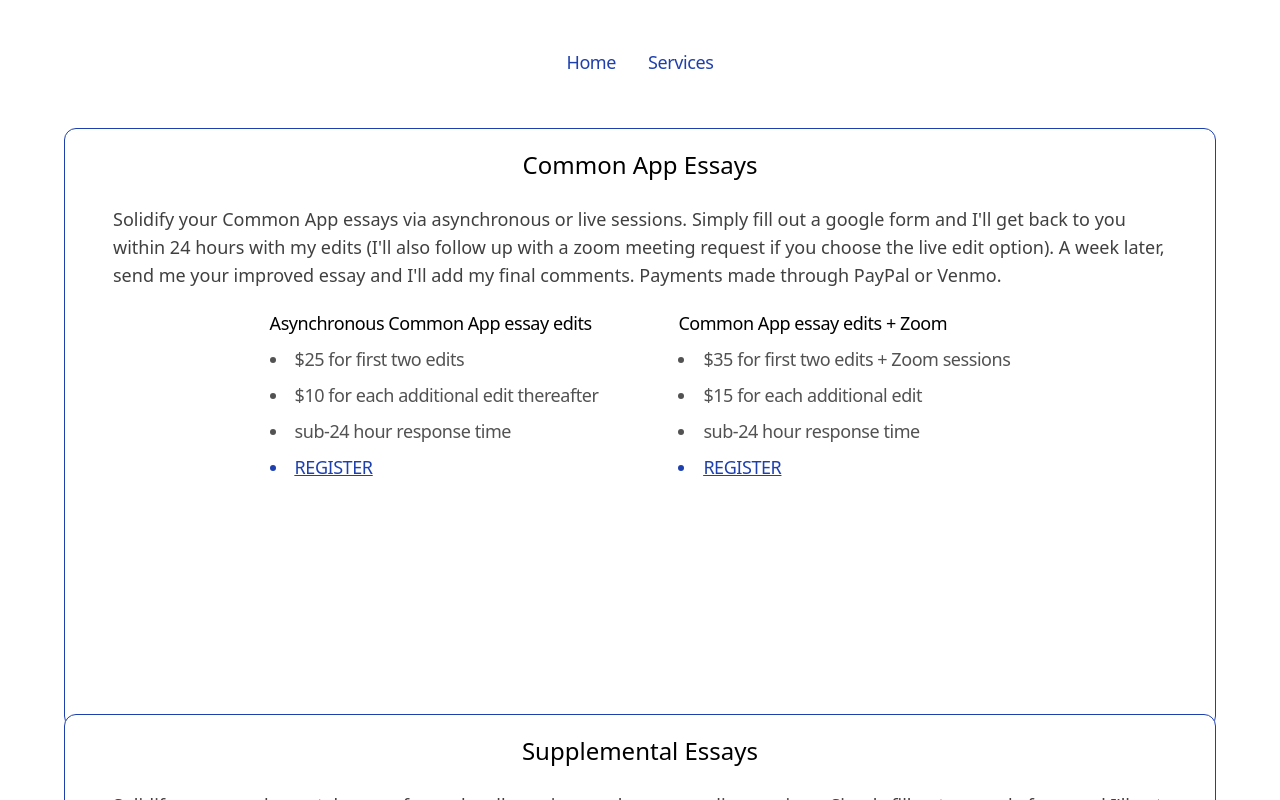
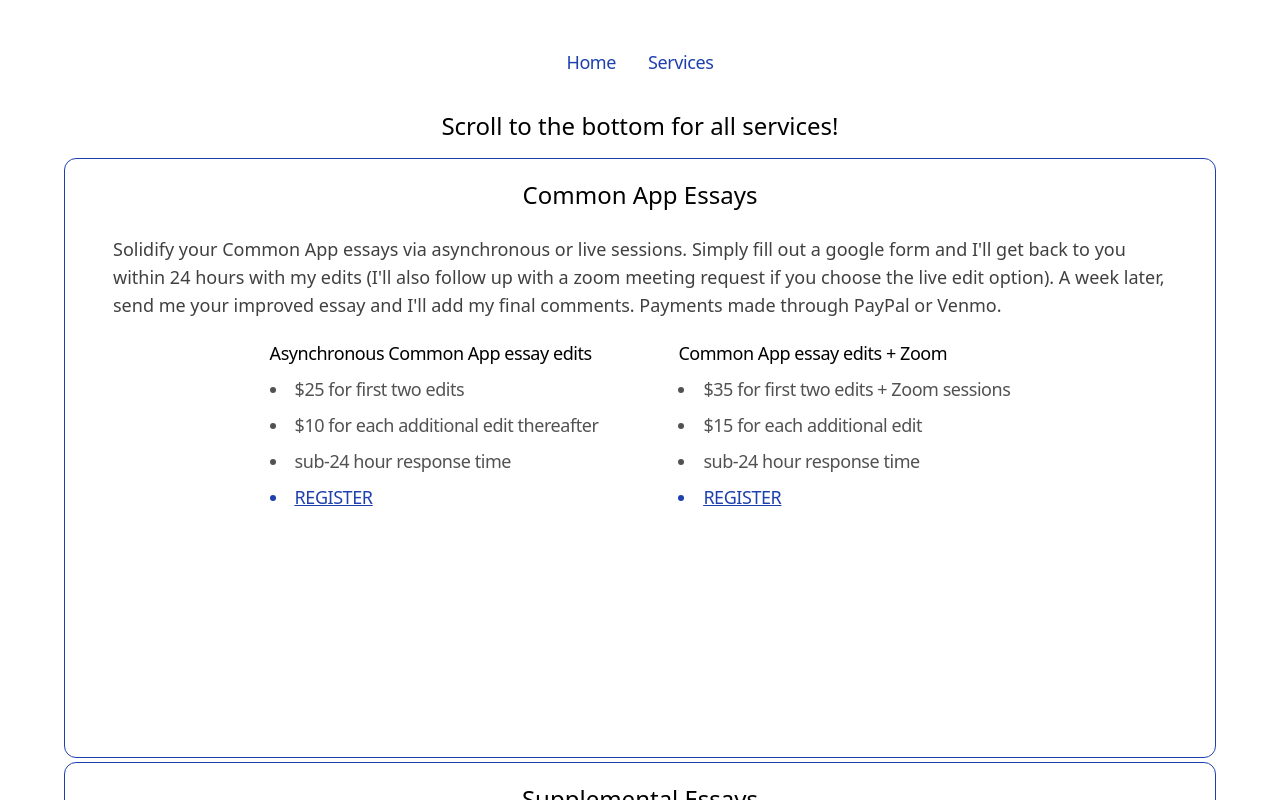
Before and after one commit to VA-24/VA-CC-Website, a React (Create React App) app: page /services in a window 1280 px wide. Shown: the top 800 px of the page. Built offline with nearby package versions, Linux system fonts and the light colour scheme.

Commit message:
Update Services.js

```diff
--- a/src/pages/Services.js
+++ b/src/pages/Services.js
@@ -31,6 +31,8 @@ function Services(){
                 </nav>
 
                 </main>
+
+                <h3 class='font-medium text-base md:text-lg lg:text-xl xl:text-2xl 2xl:text-3xl text-black text-center pb-4'>Scroll to the bottom for all services!</h3>
 
                 <section id='projects' class='w-full h-full flex flex-col items-center gap-1'>
                 <a target='_blank' class='sticky z-[2] top-0 lg:top-32 [&>div>.shine]:hover:block w-full max-w-lg md:max-w-3xl lg:max-w-4xl xl:max-w-6xl h-[90vh] lg:h-[80vh] lg:max-h-[600px] flex flex-col xl:flex-row border border-blue-800 p-2 justify-start gap-8 px-4 py-8 lg:px-6 xl:px-12 xl:py-5 bg-white rounded-xl'>
```
